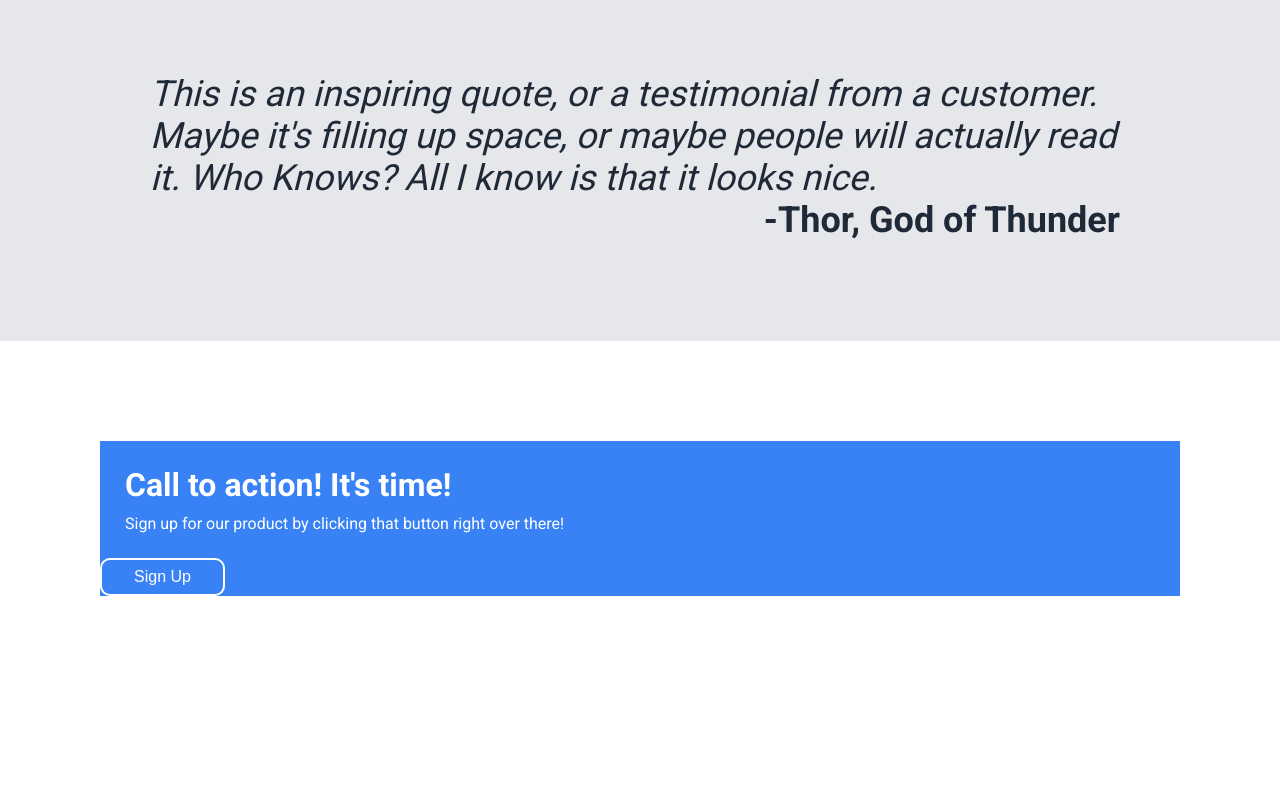
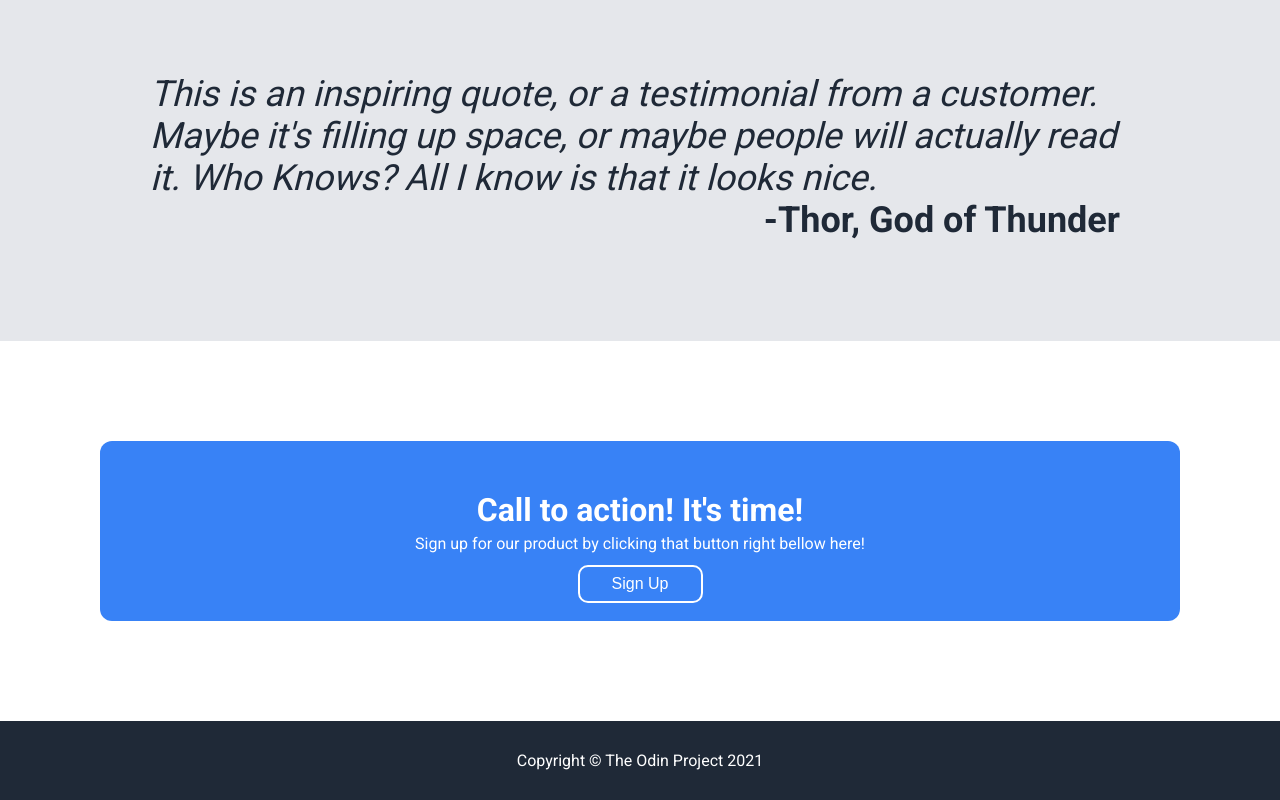
Before and after one commit to bbenkochh/landing-page, a plain HTML site: page index.html in a window 1280 px wide. Shown: the part 845-1645 px from the top of the page. Before the commit the page ends 1541 px from the top, so only its background shows below. Drawn offline with Linux system fonts and the light colour scheme.

Commit message:
added footer html and css

```diff
--- a/index.html
+++ b/index.html
@@ -66,10 +66,10 @@
             <div class="call-to-action">
                 <div class="coa-card">
                     <div class=bold-text>Call to action! It's time!</div>
-                    <div class="text">Sign up for our product by clicking that button right over there!</div>
+                    <div class="text">Sign up for our product by clicking that button right bellow here!</div>
                     <button class="button button2">Sign Up</button>
                 </div>
             </div>
-
+            <footer>Copyright © The Odin Project 2021</footer>
             </body>
     </html>
--- a/style.css
+++ b/style.css
@@ -111,17 +111,27 @@ main {
     background-color: #3882F6;
     display: flex;
     color: white;
+    padding: 50px;
+    border-radius: 12px;
+    height: 80px;
+    justify-content: space-around;
+    align-items: center;
     flex-direction: column;
 }
 
 .bold-text {
     font-size: 32px;
     font-weight: bold;
-    padding: 25px 25px 5px 25px
+    margin: 0;
+    padding: 0;
+    vertical-align: baseline;
 }
 
 .text {
-    padding: 5px 25px 25px 25px
+    margin-top: 5px;
+    padding: 0;
+    vertical-align: baseline;
+    align-self: center;
 }
 
 button {
@@ -136,3 +146,15 @@ button {
     border-radius: 10px;
     width: 125px;
 }
+
+.button2 {
+    margin-top: 12px;
+
+}
+
+footer{
+    text-align: center;
+    padding: 30px;
+    background-color: #1F2937;
+    color: white;
+}
```
